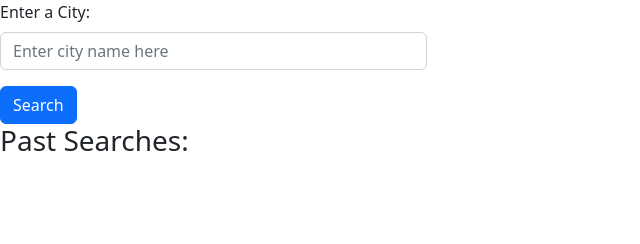
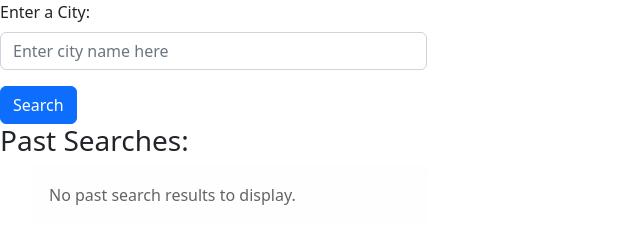
Before and after one commit to rbkeyes/whether-there-is-weather, a plain HTML site: page index.html in a window 1280 px wide. Shown: the whole page, without its empty margins (0-640 px from the left). Drawn offline with nearby package versions, Linux system fonts and the light colour scheme.

Commit message:
alerts added to display past search data

```diff
--- a/assets/js/script.js
+++ b/assets/js/script.js
@@ -12,6 +12,7 @@ const savedCities = [];
 // let longitude = ""
 const savedCoordinates = [];
 let pastSearches = "";
+const displaySaved = document.getElementById('displaySaved');
 
 // event listener to run search on button click
 searchBtn.addEventListener("click", function (event) {
@@ -79,15 +80,29 @@ function saveToLocalStorage(key, value) {
 // }
 // console.log(retrieveFromLocalStorage("search history"))
 
+// retrieve & render search history
 function renderSearchHistory(key) {
     pastSearches = JSON.parse(localStorage.getItem(key));
+    // create div for past search results
+    let pastSearchEl = document.createElement('div');
+    console.log(pastSearches);
+    // add classes for info alert (bootstrap)
+    pastSearchEl.classList.add("alert","alert-info", 'alert-dismissible', 'fade', 'show');
+    pastSearchEl.setAttribute('role', "alert");
     if (pastSearches !== null) {
-        console.log(pastSearches);
-        const displaySaved = document.getElementById('displaySaved');
-        console.log(displaySaved);
-
+        pastSearchEl.textContent = pastSearches[0].city;
+        displaySaved.appendChild(pastSearchEl);
+        console.log(pastSearchEl);
+    } else {
+        // maybe hard code this one and just change the class & change text content when results are available?
+        pastSearchEl.classList.remove('alert-info')
+        pastSearchEl.classList.add('alert-light');
+        pastSearchEl.textContent = "No past search results to display."
+        displaySaved.appendChild(pastSearchEl);
+        console.log(pastSearchEl);
     }
-}
+    // add button to clear search
+    }
 
 function getWeather() {
     // console.log(localStorage);
--- a/index.html
+++ b/index.html
@@ -31,8 +31,9 @@
         </form>
     </section>
 
-        <section class="search-history">
-            <h3 id="displaySaved">Past Searches:</h3>
+        <section class="search-history col-4">
+            <h3>Past Searches:</h3>
+            <ul id="displaySaved"></ul>
         </section>
         </sidebar>
 
```
